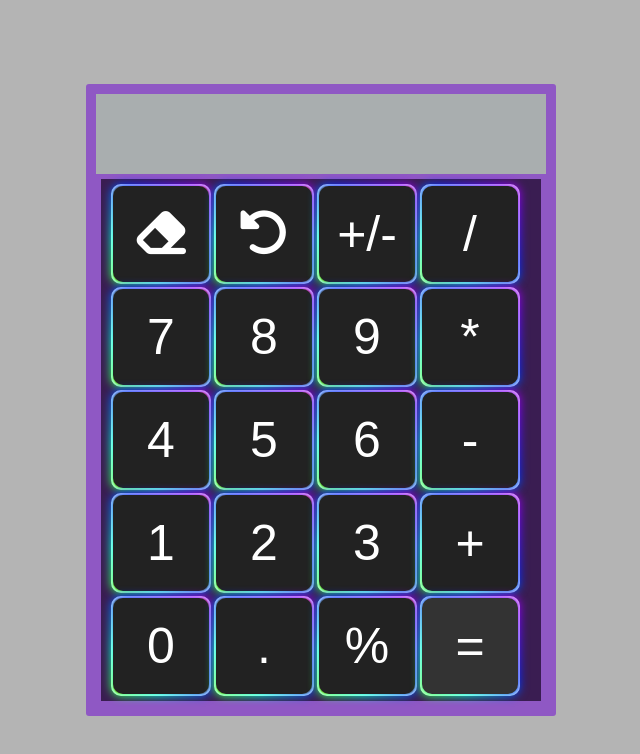
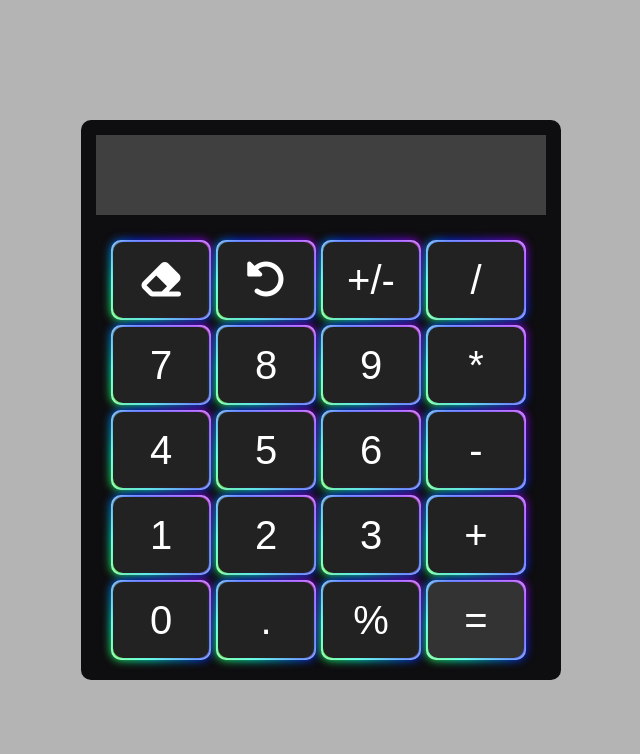
Before and after one commit to mabo3112/Calculator, a plain HTML site: page index.html in a window 1280 px wide. Shown: the whole page, without its empty margins (319-959 px from the left). Drawn offline with Linux system fonts and the light colour scheme.

Commit message:
improve style, add btn:hover effect, always adjustFontSize accordingly in display

```diff
--- a/script.js
+++ b/script.js
@@ -17,11 +17,12 @@ const undoButton = document.querySelector("#input-undo");
 
 numberButtons.addEventListener("mousedown", function(e) {
     // e.target.style.backgroundColor = "red";
+    if(display.textContent == "No div 0! >:|") {
+        clear();
+    }
     if(e.target.tagName === "BUTTON" && !e.target.classList.contains("no-update")){
-        if(display.textContent.length < 13) {
             display.textContent += e.target.textContent;
-        }
-
+            adjustFontSizeToFit(display);
     }
 
     if(e.target.classList.contains("sign-update")) {
@@ -53,6 +54,9 @@ clearButton.addEventListener("mousedown", function(e) {
 })
 
 undoButton.addEventListener("mousedown", function(e) {
+    if(display.textContent == "No div 0! >:|") {
+        clear();
+    }
     if(display.textContent != "") {
         if(display.textContent.charAt(display.textContent.length - 1) == ".") {
             period = false;
@@ -242,7 +246,7 @@ function operate(number1, operand, number2) {
 function adjustFontSizeToFit(){
     const displayDiv = document.getElementById("display");
     const displaySpan = document.getElementById("display-text");
-    let fontSize = 58;
+    let fontSize = 54;
     display.style.fontSize = fontSize + "px";
     console.log(displaySpan.offsetWidth + ", " + displayDiv.offsetWidth);
         while (displaySpan.offsetWidth > displayDiv.offsetWidth && fontSize > 10) {
--- a/style.css
+++ b/style.css
@@ -33,13 +33,16 @@ html, body{
     background-color: goldenrod;
 } */
 
+ .button-85:hover:after {
+    background-color: #303030;
+
+}
+
 .button-85 {
 
-    /* padding: 0.6em 2em; */
     border: none;
     outline: none;
     color: rgb(255, 255, 255);
-    /* background: #111; */
     cursor: pointer;
     position: relative;
     font-family: "Fredoka", sans-serif;
@@ -47,7 +50,7 @@ html, body{
     font-weight: 400;
     font-style: normal;
     font-variation-settings: "wdth" 100;
-    font-size: 50px;
+    font-size: 40px;
     z-index: 0;
     border-radius: 10px;
     user-select: none;
@@ -74,7 +77,7 @@ html, body{
     left: -2px;
     background-size: 400%;
     z-index: -1;
-    filter: blur(5px);
+    filter: blur(3px);
     -webkit-filter: blur(5px);
     width: calc(100% + 4px);
     height: calc(100% + 4px);
@@ -101,7 +104,7 @@ html, body{
     position: absolute;
     width: 100%;
     height: 100%;
-    background: #222;
+    background-color: #222;
     left: 0;
     top: 0;
     border-radius: 10px;
@@ -109,11 +112,11 @@ html, body{
 
 
 #calculator{
-    background-color: rgb(143, 88, 196);
+    background-color: rgb(14, 13, 15);
     display: flex;
     flex-direction: column;
     border: 5px;
-    border-radius: 3px;
+    border-radius: 10px;
     padding: 10px;
 
 
@@ -122,18 +125,20 @@ html, body{
 #display{
     width: 450px;
     height: 80px;
-    background-color: rgb(169, 174, 175);
+    background-color: #404040;
+    color: white;
     font-family: "Fredoka", sans-serif;
     font-optical-sizing: auto;
     font-weight: 400;
     font-style: normal;
-    font-size: 58px;
+    font-size: 54px;
     font-variation-settings: "wdth" 100;
     text-align: end;
     padding-right: 10px;
     overflow: hidden;
     white-space: nowrap;
     box-sizing: border-box;
+    margin: 5px;
 }
 
 span{
@@ -145,19 +150,20 @@ span{
     display: flex;
     flex-direction: row;
     margin: 5px;
-    padding-left: 5px;
-    background-color: rgb(58, 29, 82);
+    margin-top: 15px;
+    padding-left: 10px;
+    background-color: rgb(14, 13, 15);
 
 
 }
 
 
 .number-buttons{
-     max-width: 307px;
+    max-width: 313px;
     display: flex;
     padding: 0;
     margin: 5px;
-    gap: 3px;
+    gap: 5px;
     flex-wrap: wrap;
     flex-direction: row;
 
@@ -166,7 +172,7 @@ span{
 .operator-buttons {
     display: flex;
     flex-direction: column;
-    gap: 3px;
+    gap: 5px;
     margin-top: 5px;
     margin-left: -3px;
 
@@ -175,7 +181,7 @@ span{
 
 .numbers {
     width: 100px;
-    height: 100px;
+    height: 80px;
     border: 2px;
     border-style: solid;
     gap: 0px;
@@ -186,7 +192,7 @@ span{
 
 .operators, #operatorEval{
     width: 100px;
-    height: 100px;
+    height: 80px;
     border: 2px;
     border-style: solid;
     gap: 0px;
@@ -198,6 +204,10 @@ span{
 #operatorEval:after{
     background: #333;
 }
+
+#operatorEval:hover::after {
+    background-color: #474747;
+}
 /* #number-0 {
     width: 203px;
 } */
```
